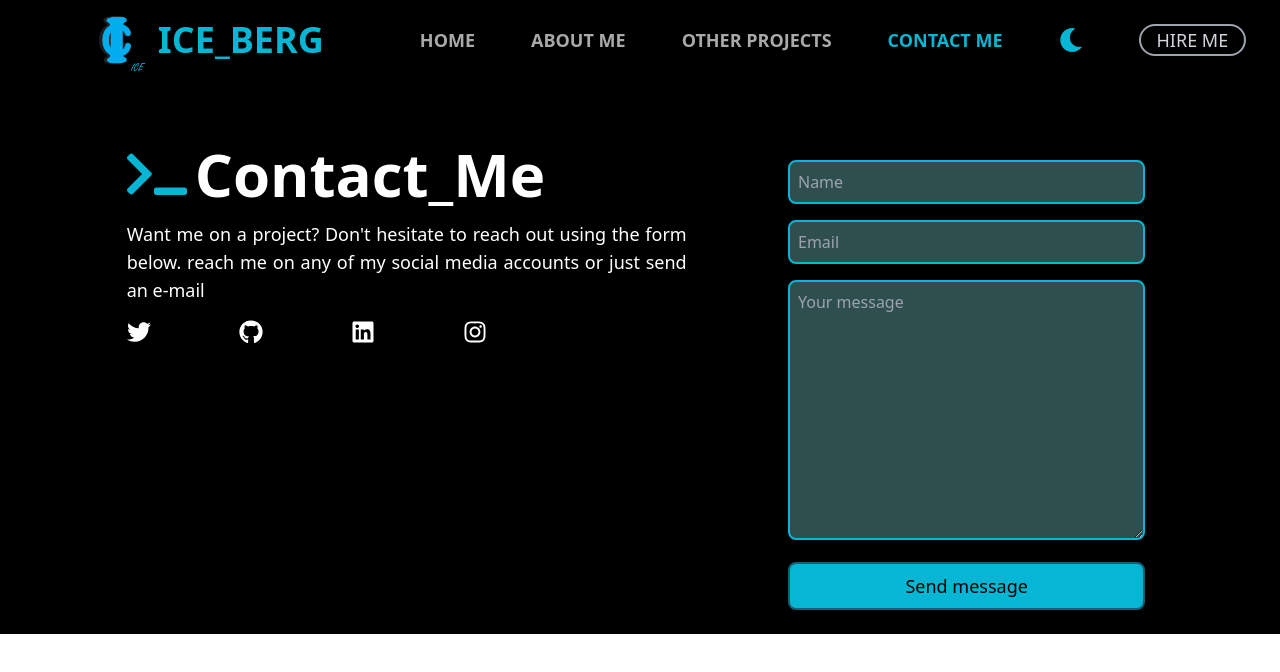
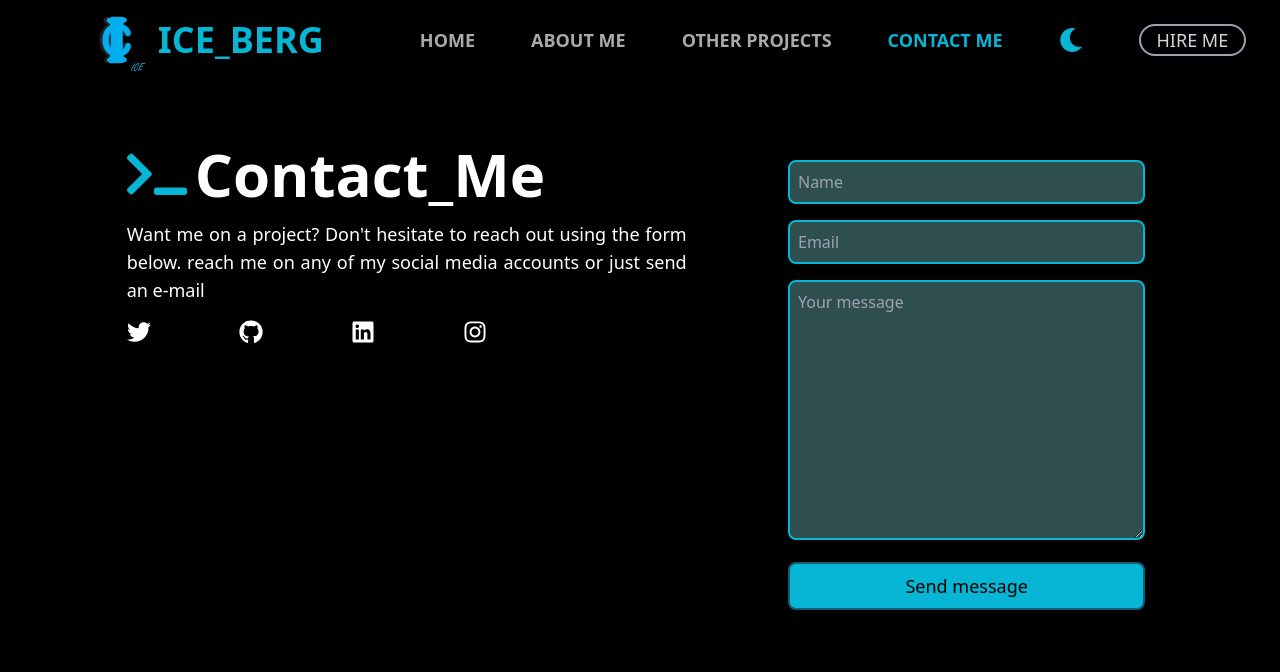
Before and after one commit to BenChris090/My-Portfolio-React, a React (Create React App) app: page /contact in a window 1280 px wide. Shown: the top 672 px of the page. Built offline with nearby package versions, Linux system fonts and the light colour scheme.

Commit message:
My Third Commit 29-03-2024 (~_~)
And Update to the Contact Page

```diff
--- a/src/Contact.js
+++ b/src/Contact.js
@@ -4,7 +4,7 @@ import Navbar from "./Navbar";
 
 const Contact = () => {
     return (
-        <div className="contact h-full bg-black">
+        <div className="contact min-h-screen bg-black">
             <Navbar/>
             <div className="body lg:flex p-4 mt-7 lg:justify-around lg:mx-auto lg:px-auto lg:max-w-6xl lg:mt-10">
                 <div className="space-y-4 w-full pt-7 lg:overflow-y-auto lg:w-1/2 lg:py-2">
```
